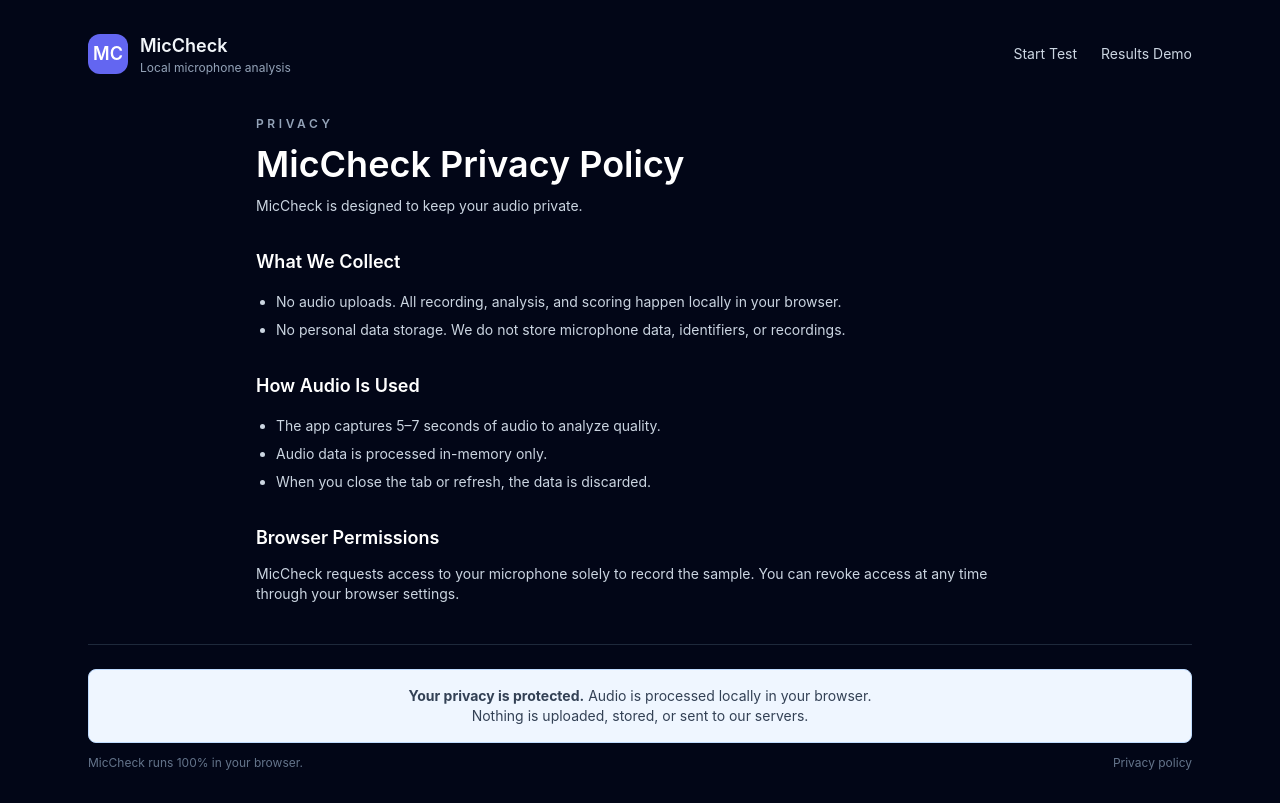
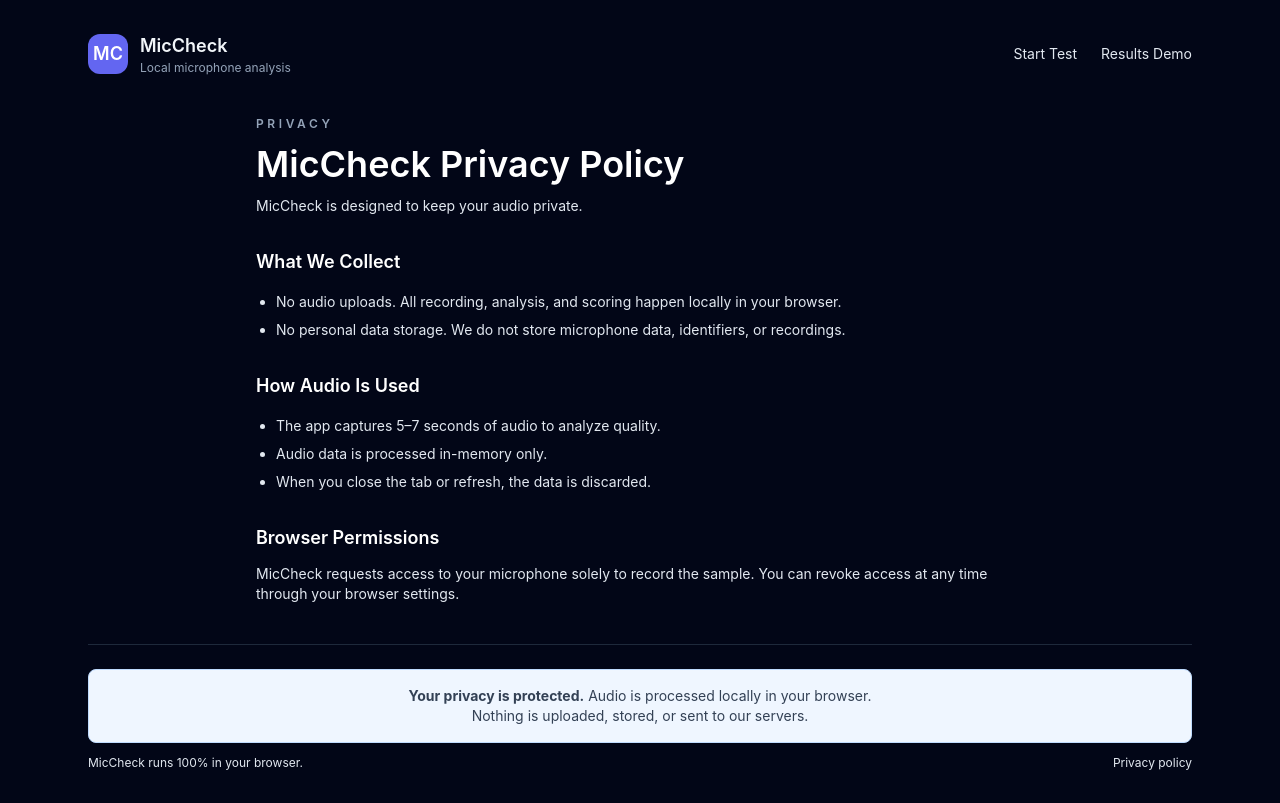
Before and after one commit to abulhawa/miccheck, a Next.js app in the folder apps/web/: page /privacy in a window 1280 px wide. Built offline with nearby package versions, Linux system fonts and the light colour scheme.

Commit message:
Improve accessibility contrast and svg focus

```diff
--- a/apps/web/app/layout.tsx
+++ b/apps/web/app/layout.tsx
@@ -28,7 +28,7 @@ export default function RootLayout({
                 <p className="text-xs text-slate-400">Local microphone analysis</p>
               </div>
             </div>
-            <nav className="hidden gap-6 text-sm text-slate-300 md:flex">
+            <nav className="hidden gap-6 text-sm text-slate-200 md:flex">
               <a className="transition hover:text-white" href="/test">
                 Start Test
               </a>
@@ -38,14 +38,14 @@ export default function RootLayout({
             </nav>
           </header>
           <main className="flex-1 py-10">{children}</main>
-          <footer className="border-t border-slate-800 pt-6 text-xs text-slate-500">
+          <footer className="border-t border-slate-800 pt-6 text-xs text-slate-200">
             <div className="rounded-lg border border-blue-200 bg-blue-50 p-4 text-center text-sm text-slate-700">
               <strong>Your privacy is protected.</strong> Audio is processed locally in your browser.
               <span className="block">Nothing is uploaded, stored, or sent to our servers.</span>
             </div>
             <div className="mt-3 flex flex-col gap-2 sm:flex-row sm:items-center sm:justify-between">
               <span>MicCheck runs 100% in your browser.</span>
-              <Link className="text-slate-500 transition hover:text-slate-300" href="/privacy">
+              <Link className="text-slate-200 transition hover:text-white" href="/privacy">
                 Privacy policy
               </Link>
             </div>
--- a/apps/web/app/privacy/page.tsx
+++ b/apps/web/app/privacy/page.tsx
@@ -15,28 +15,28 @@ export default function PrivacyPage() {
       <header className="space-y-3">
         <p className="text-xs font-semibold uppercase tracking-[0.3em] text-slate-400">Privacy</p>
         <h1 className="text-3xl font-semibold text-white md:text-4xl">MicCheck Privacy Policy</h1>
-        <p className="text-sm text-slate-300">MicCheck is designed to keep your audio private.</p>
+        <p className="text-sm text-slate-200">MicCheck is designed to keep your audio private.</p>
       </header>
 
-      <section className="space-y-4 text-sm text-slate-300">
+      <section className="space-y-4 text-sm text-slate-200">
         <h2 className="text-lg font-semibold text-white">What We Collect</h2>
-        <ul className="list-disc space-y-2 pl-5 text-slate-300">
+        <ul className="list-disc space-y-2 pl-5 text-slate-200">
           {privacyItems.map((item) => (
             <li key={item}>{item}</li>
           ))}
         </ul>
       </section>
 
-      <section className="space-y-4 text-sm text-slate-300">
+      <section className="space-y-4 text-sm text-slate-200">
         <h2 className="text-lg font-semibold text-white">How Audio Is Used</h2>
-        <ul className="list-disc space-y-2 pl-5 text-slate-300">
+        <ul className="list-disc space-y-2 pl-5 text-slate-200">
           {audioUseItems.map((item) => (
             <li key={item}>{item}</li>
           ))}
         </ul>
       </section>
 
-      <section className="space-y-3 text-sm text-slate-300">
+      <section className="space-y-3 text-sm text-slate-200">
         <h2 className="text-lg font-semibold text-white">Browser Permissions</h2>
         <p>
           MicCheck requests access to your microphone solely to record the sample. You can
--- a/apps/web/components/AffiliateRecommendation.tsx
+++ b/apps/web/components/AffiliateRecommendation.tsx
@@ -49,7 +49,7 @@ const AffiliateRecommendation: FC<AffiliateRecommendationProps> = ({ issueCatego
       >
         View on Amazon →
       </a>
-      <p className="mt-3 text-[11px] text-slate-500">
+      <p className="mt-3 text-[11px] text-slate-600">
         As an Amazon Associate I earn from qualifying purchases.
       </p>
     </div>
--- a/apps/web/components/AudioPlayer.tsx
+++ b/apps/web/components/AudioPlayer.tsx
@@ -143,7 +143,7 @@ export default function AudioPlayer({
           onSeek={seek}
         />
 
-        <div className="text-xs text-slate-500">
+        <div className="text-xs text-slate-200">
           🔊 Playing from your browser&apos;s memory (not uploaded)
         </div>
       </div>
--- a/apps/web/components/AudioVisualizer.tsx
+++ b/apps/web/components/AudioVisualizer.tsx
@@ -24,9 +24,10 @@ export default function AudioVisualizer({ level, isRecording }: AudioVisualizerP
       <div className="flex items-center justify-between text-xs text-slate-400">
         <span className="flex items-center gap-2">
           <span>Input level</span>
-          <span className={!hasAudio ? "animate-pulse text-slate-500" : "text-emerald-300"}>
+          <span className={!hasAudio ? "animate-pulse text-slate-200" : "text-emerald-300"}>
             <svg
               aria-hidden="true"
+              focusable="false"
               className="h-3.5 w-3.5"
               viewBox="0 0 24 24"
               fill="currentColor"
@@ -46,7 +47,7 @@ export default function AudioVisualizer({ level, isRecording }: AudioVisualizerP
           />
         </div>
       </div>
-      <p className="mt-3 text-xs text-slate-500">
+      <p className="mt-3 text-xs text-slate-200">
         Aim for peaks in the upper green zone without hitting the top.
       </p>
     </div>
--- a/apps/web/components/AudioWaveformVisualizer.tsx
+++ b/apps/web/components/AudioWaveformVisualizer.tsx
@@ -139,8 +139,14 @@ export default function AudioWaveformVisualizer({
       <div className="flex items-center justify-between text-xs text-slate-400">
         <span className="flex items-center gap-2">
           <span>Input waveform</span>
-          <span className={isRecording ? "text-emerald-300" : "text-slate-500"}>
-            <svg aria-hidden="true" className="h-3.5 w-3.5" viewBox="0 0 24 24" fill="currentColor">
+          <span className={isRecording ? "text-emerald-300" : "text-slate-200"}>
+            <svg
+              aria-hidden="true"
+              focusable="false"
+              className="h-3.5 w-3.5"
+              viewBox="0 0 24 24"
+              fill="currentColor"
+            >
               <path d="M12 2a3 3 0 0 0-3 3v7a3 3 0 0 0 6 0V5a3 3 0 0 0-3-3Z" />
               <path d="M6 10a1 1 0 1 0-2 0 8 8 0 0 0 7 7.93V20H8a1 1 0 1 0 0 2h8a1 1 0 1 0 0-2h-3v-2.07A8 8 0 0 0 20 10a1 1 0 1 0-2 0 6 6 0 0 1-12 0Z" />
             </svg>
@@ -153,7 +159,7 @@ export default function AudioWaveformVisualizer({
           <canvas ref={canvasRef} width={width} height={height} className="h-full w-full" />
         </div>
       </div>
-      <p className="mt-3 text-xs text-slate-500">
+      <p className="mt-3 text-xs text-slate-200">
         Peaks are marked in red—aim for a strong signal without touching the ceiling.
       </p>
     </div>
--- a/apps/web/components/BrowserSupport.tsx
+++ b/apps/web/components/BrowserSupport.tsx
@@ -50,7 +50,7 @@ export default function BrowserSupport() {
                 <tr key={row.browser} className="bg-slate-950/40">
                   <td className="px-4 py-3 font-medium text-white">{row.browser}</td>
                   <td className="px-4 py-3 text-slate-200">{row.status}</td>
-                  <td className="px-4 py-3 text-slate-300">{row.notes}</td>
+                  <td className="px-4 py-3 text-slate-200">{row.notes}</td>
                 </tr>
               ))}
             </tbody>
--- a/apps/web/components/DeviceSelector.tsx
+++ b/apps/web/components/DeviceSelector.tsx
@@ -94,7 +94,7 @@ export default function DeviceSelector({ onDeviceChange }: DeviceSelectorProps)
 
   return (
     <div className="flex flex-col gap-2">
-      <label className="text-xs font-semibold uppercase tracking-[0.2em] text-slate-500" htmlFor="miccheck-device-selector">
+      <label className="text-xs font-semibold uppercase tracking-[0.2em] text-slate-200" htmlFor="miccheck-device-selector">
         Microphone
       </label>
       <select
--- a/apps/web/components/ScoreCard.tsx
+++ b/apps/web/components/ScoreCard.tsx
@@ -89,11 +89,11 @@ export default function ScoreCard({ result, highlightedCategoryId }: ScoreCardPr
     <div className="rounded-3xl border border-slate-800 bg-slate-900/60 p-6">
       <div className="flex flex-wrap items-center justify-between gap-4">
         <div>
-          <p className="text-xs uppercase tracking-[0.2em] text-slate-500">Overall grade</p>
+          <p className="text-xs uppercase tracking-[0.2em] text-slate-200">Overall grade</p>
           <p className="mt-2 flex flex-wrap items-baseline gap-2 text-2xl font-semibold text-white sm:text-3xl">
             <span>{gradeLabel}</span>
             <span className="text-sm font-medium text-slate-400">({result.grade})</span>
-            <span className="text-sm font-medium text-slate-300">– {result.explanation}</span>
+            <span className="text-sm font-medium text-slate-200">– {result.explanation}</span>
           </p>
           <div className="mt-3">
             <ShareButton grade={result.grade} />
@@ -101,7 +101,7 @@ export default function ScoreCard({ result, highlightedCategoryId }: ScoreCardPr
           <p className="mt-2 text-sm text-slate-200">
             Your grade is mainly affected by {impactLabel}.
           </p>
-          <p className="mt-2 text-sm text-slate-300">{result.summary}</p>
+          <p className="mt-2 text-sm text-slate-200">{result.summary}</p>
         </div>
         <div className="rounded-2xl border border-slate-700 bg-slate-950/70 px-4 py-3 text-xs text-slate-400">
           <p>Clipping: {(result.metrics.clippingRatio * 100).toFixed(2)}%</p>
```
Also changed, not shown: apps/web/app/page.tsx (+4 -4 lines), apps/web/app/results/page.tsx (+4 -4 lines), apps/web/app/test/page.tsx (+5 -5 lines).
